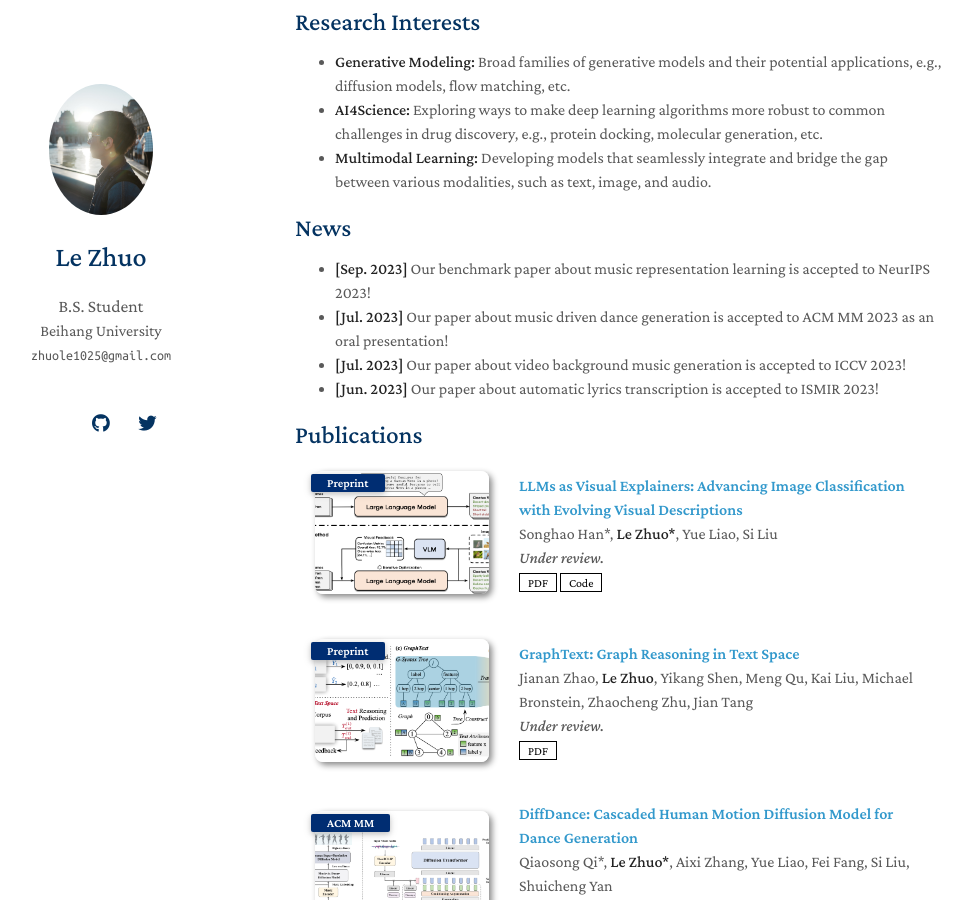
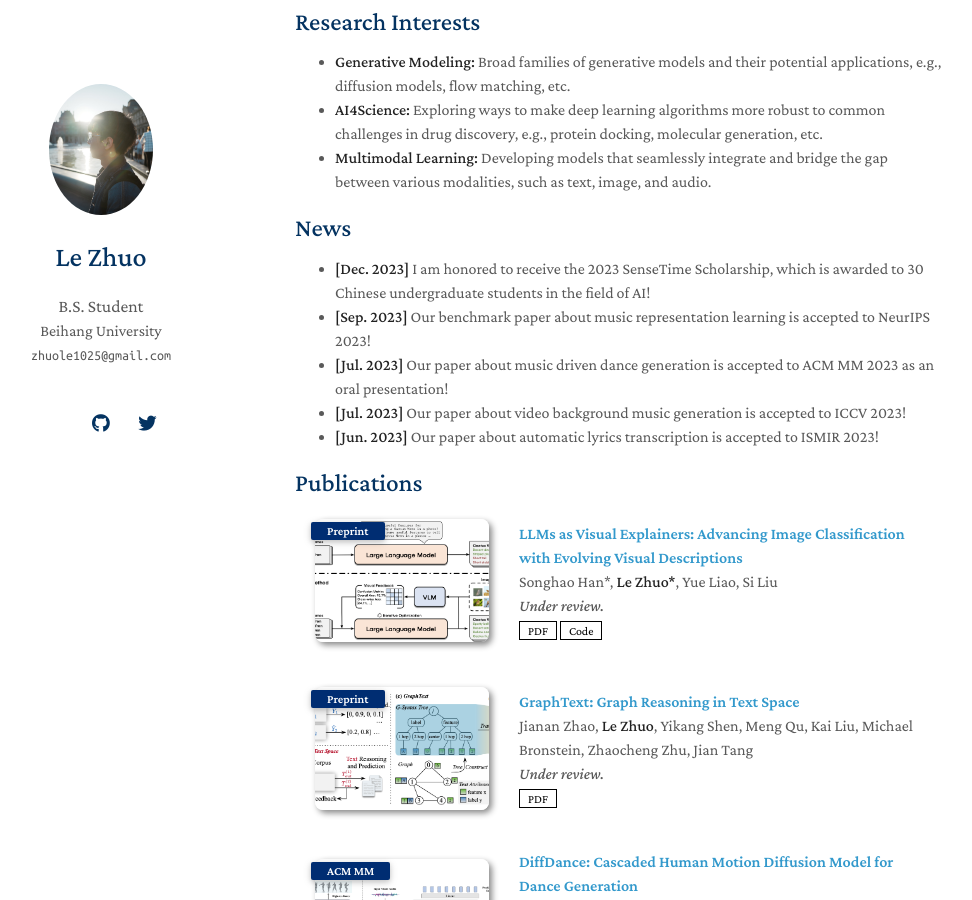
Before and after one commit to zhuole1025/zhuole1025.github.io, a Jekyll site: the page built from index.md, in a window 1280 px wide and 900 px high, scrolled down 309 px. Shown: the whole window, without its empty margins (175-1147 px from the left). Built offline with Jekyll 4.4.1, drawn with Linux system fonts in a browser that asks for light colours; nearby versions of some CDN libraries; a style sheet for code colours, icons or effects is not loaded; our own code applies the rules of GitHub Pages for plain Markdown files.

Commit message:
Update sensetime

```diff
--- a/index.md
+++ b/index.md
@@ -16,6 +16,7 @@ I am a BSc student at Beihang Univerisity, majoring in Computer Science and Tech
 
 ## News
 
+- **[Dec. 2023]** I am honored to receive the 2023 SenseTime Scholarship, which is awarded to 30 Chinese undergraduate students in the field of AI!
 - **[Sep. 2023]** Our benchmark paper about music representation learning is accepted to NeurIPS 2023!
 - **[Jul. 2023]** Our paper about music driven dance generation is accepted to ACM MM 2023 as an oral presentation!
 - **[Jul. 2023]** Our paper about video background music generation is accepted to ICCV 2023!
```
